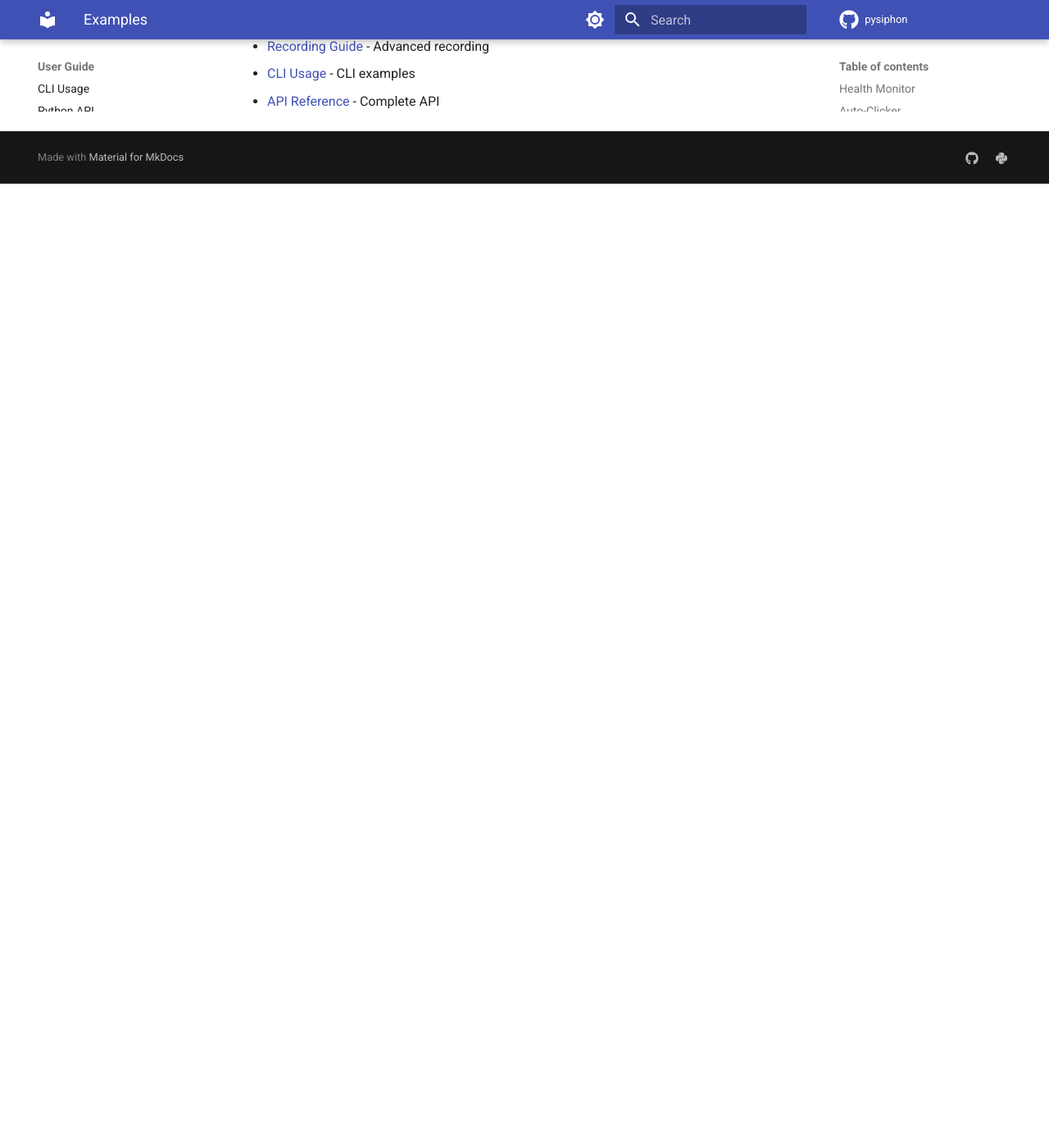
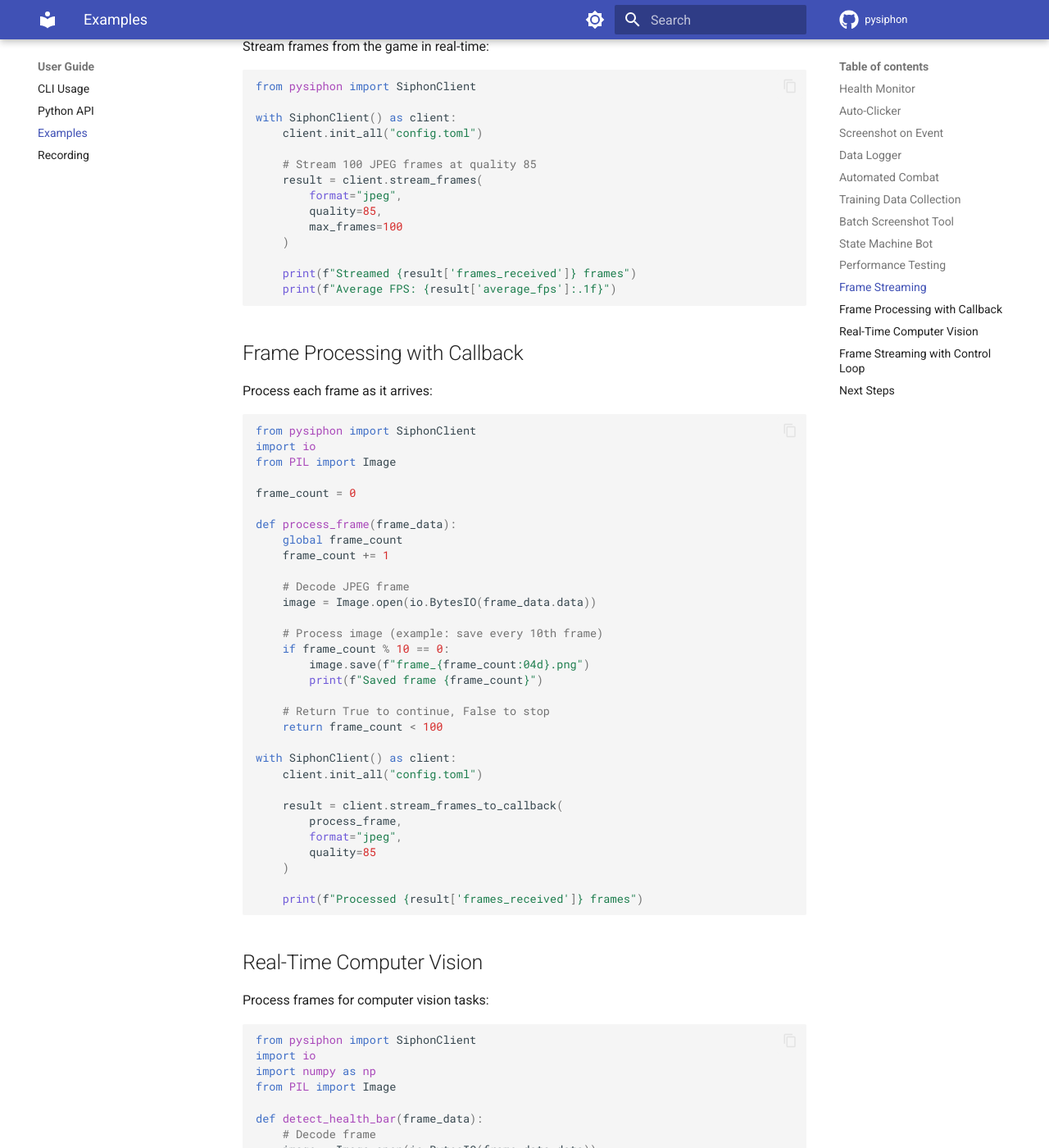
Before and after one commit to dhmnr/pysiphon, an MkDocs documentation site: the page built from docs/guide/examples.md, in a window 1280 px wide and 1400 px high, scrolled down 6650 px. Shown: the whole window at 82% size. Built offline with MkDocs 1.6.1 and Material for MkDocs 9.7.7, drawn with Linux system fonts in a browser that asks for light colours; comment, search, counter and statistics services are not loaded; the version menu is left out; before the commit the page ends 6874 px from its top, so only the background shows below that; some of the changed text lies outside the part shown.

Commit message:
docs: Enhance documentation for frame streaming and update CLI commands

````diff
--- a/docs/guide/examples.md
+++ b/docs/guide/examples.md
@@ -326,6 +326,151 @@ with SiphonClient() as client:
     print(f"Latency: {(elapsed/iterations)*1000:.2f}ms")
 ```
 
+## Frame Streaming
+
+Stream frames from the game in real-time:
+
+```python
+from pysiphon import SiphonClient
+
+with SiphonClient() as client:
+    client.init_all("config.toml")
+
+    # Stream 100 JPEG frames at quality 85
+    result = client.stream_frames(
+        format="jpeg",
+        quality=85,
+        max_frames=100
+    )
+
+    print(f"Streamed {result['frames_received']} frames")
+    print(f"Average FPS: {result['average_fps']:.1f}")
+```
+
+## Frame Processing with Callback
+
+Process each frame as it arrives:
+
+```python
+from pysiphon import SiphonClient
+import io
+from PIL import Image
+
+frame_count = 0
+
+def process_frame(frame_data):
+    global frame_count
+    frame_count += 1
+
+    # Decode JPEG frame
+    image = Image.open(io.BytesIO(frame_data.data))
+
+    # Process image (example: save every 10th frame)
+    if frame_count % 10 == 0:
+        image.save(f"frame_{frame_count:04d}.png")
+        print(f"Saved frame {frame_count}")
+
+    # Return True to continue, False to stop
+    return frame_count < 100
+
+with SiphonClient() as client:
+    client.init_all("config.toml")
+
+    result = client.stream_frames_to_callback(
+        process_frame,
+        format="jpeg",
+        quality=85
+    )
+
+    print(f"Processed {result['frames_received']} frames")
+```
+
+## Real-Time Computer Vision
+
+Process frames for computer vision tasks:
+
+```python
+from pysiphon import SiphonClient
+import io
+import numpy as np
+from PIL import Image
+
+def detect_health_bar(frame_data):
+    # Decode frame
+    image = Image.open(io.BytesIO(frame_data.data))
+    pixels = np.array(image)
+
+    # Extract health bar region (example coordinates)
+    health_region = pixels[10:30, 50:250]
+
+    # Calculate red percentage (health indicator)
+    red_channel = health_region[:, :, 0]
+    health_percentage = np.mean(red_channel) / 255.0
+
+    print(f"Frame {frame_data.frame_number}: Health ~{health_percentage*100:.0f}%")
+
+    # Trigger action if health is low
+    if health_percentage < 0.3:
+        print("⚠️  LOW HEALTH DETECTED!")
+        # Could trigger healing here
+
+    return True  # Continue streaming
+
+with SiphonClient() as client:
+    client.init_all("config.toml")
+
+    print("Starting real-time health detection...")
+    client.stream_frames_to_callback(
+        detect_health_bar,
+        format="jpeg",
+        quality=75,  # Lower quality for faster processing
+        max_frames=300
+    )
+```
+
+## Frame Streaming with Control Loop
+
+Stream frames while controlling the game:
+
+```python
+from pysiphon import SiphonClient
+import io
+from PIL import Image
+import time
+
+with SiphonClient() as client:
+    client.init_all("config.toml")
+
+    frame_count = 0
+    last_action_time = time.time()
+
+    def process_and_control(frame_data):
+        nonlocal frame_count, last_action_time
+        frame_count += 1
+
+        # Process frame
+        image = Image.open(io.BytesIO(frame_data.data))
+
+        # Example: Take action every 2 seconds
+        current_time = time.time()
+        if current_time - last_action_time >= 2.0:
+            # Send input command
+            client.input_key_tap(["w"], 50, 0)
+            print(f"Frame {frame_count}: Moving forward")
+            last_action_time = current_time
+
+        # Stream for 30 seconds
+        return frame_count < 450  # ~30s at 15fps
+
+    result = client.stream_frames_to_callback(
+        process_and_control,
+        format="jpeg",
+        quality=85
+    )
+
+    print(f"Completed: {result['frames_received']} frames, {result['average_fps']:.1f} FPS")
+```
+
 ## Next Steps
 
 - [Recording Guide](recording.md) - Advanced recording
````
Also changed, not shown: docs/getting-started/quickstart.md (+28 -2 lines), docs/guide/cli.md (+45 -3 lines), docs/guide/recording.md (+18 -12 lines), docs/index.md (+9 -0 lines).
